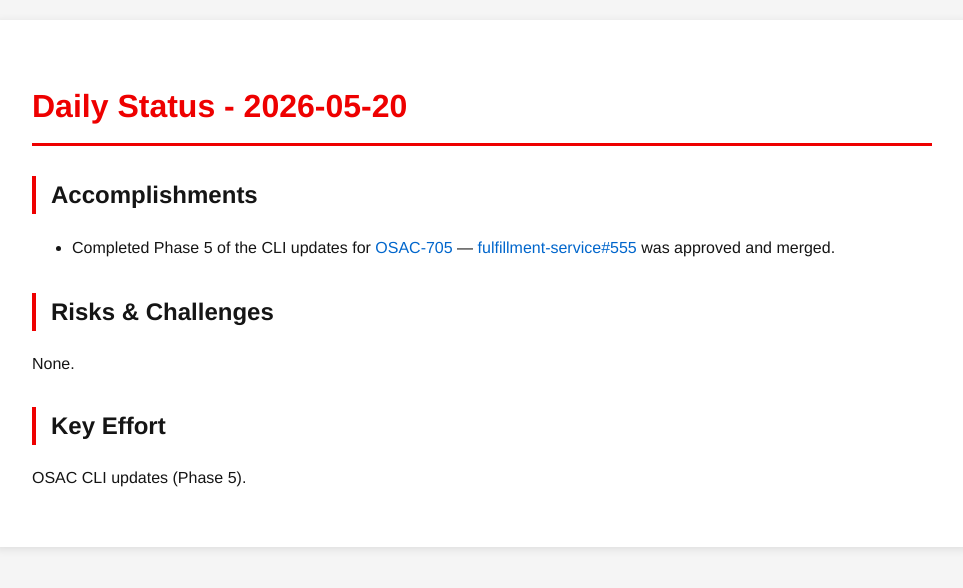
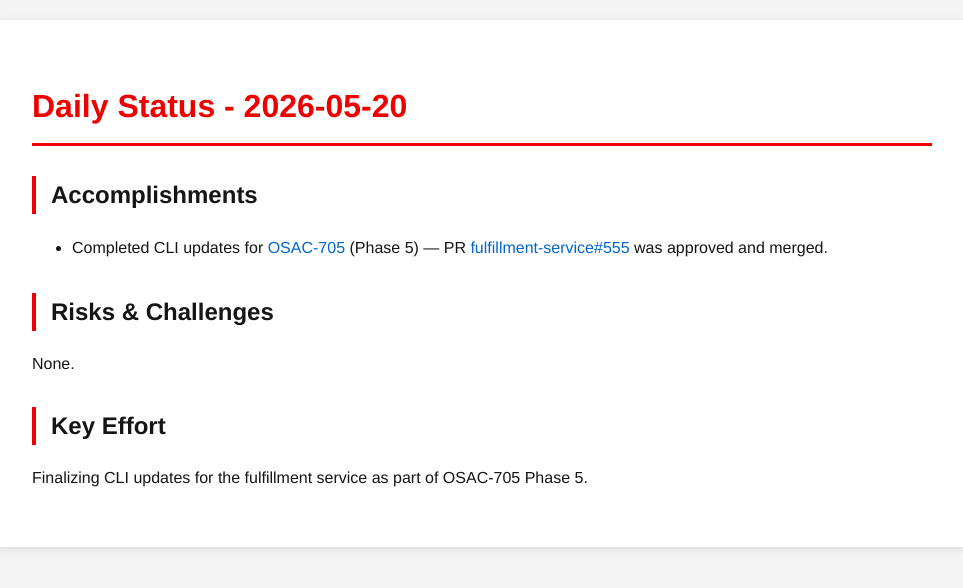
Before and after one commit to tzvatot/daily-status, a Jekyll site: the page built from 2026-05-20.md, in a window 1280 px wide. Shown: the top 588 px of the page, without its empty margins (158-1121 px from the left). Built offline with Jekyll 4.4.1, drawn with Linux system fonts in a browser that asks for light colours.

Commit message:
Daily status update - 2026-05-20

```diff
--- a/2026-05-20.md
+++ b/2026-05-20.md
@@ -7,10 +7,10 @@
 # Daily Status - 2026-05-20
 
 ## Accomplishments
-- Completed Phase 5 of the CLI updates for [OSAC-705](https://redhat.atlassian.net/browse/OSAC-705) — [fulfillment-service#555](https://github.com/osac-project/fulfillment-service/pull/555) was approved and merged.
+- Completed CLI updates for [OSAC-705](https://redhat.atlassian.net/browse/OSAC-705) (Phase 5) — PR [fulfillment-service#555](https://github.com/osac-project/fulfillment-service/pull/555) was approved and merged.
 
 ## Risks & Challenges
 None.
 
 ## Key Effort
-OSAC CLI updates (Phase 5).
+Finalizing CLI updates for the fulfillment service as part of OSAC-705 Phase 5.
```
